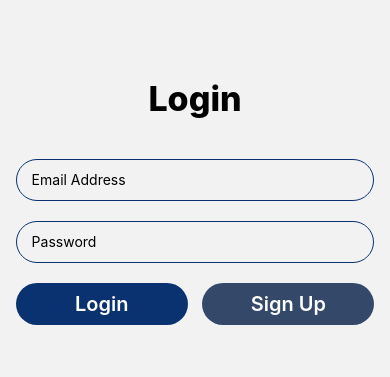
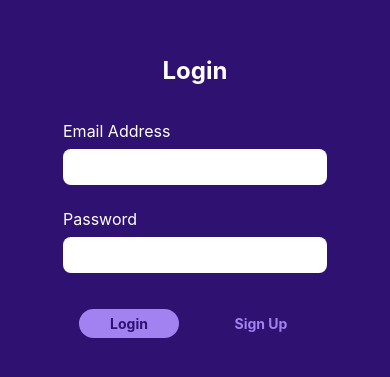
Before and after one commit to liewkm/group-1-skillsunion-capstone, a React Native app in the folder ExpenseTrackerApp/: screen /Login in a window 390 px wide. Shown: the part 221-598 px from the top of the page. Built offline with nearby package versions, Linux system fonts and the light colour scheme; no server answers.

Commit message:
Apply UI styling to Login, Signup, Logout screens

```diff
--- /dev/null
+++ b/ExpenseTrackerApp/components/commonUI/Input.js
@@ -0,0 +1,57 @@
+/*----
+  Input field component
+----*/
+
+import { View, Text, TextInput, StyleSheet } from "react-native";
+import { GlobalColors } from "../../utilities/colors";
+
+function Input({ inputLabel, inputConfig, style, invalid }) {
+  const inputStyles = [styles.input];
+  if (inputConfig.multiline) {
+    inputStyles.push(styles.inputMultiline);
+  }
+
+  if (invalid) {
+    inputStyles.push(styles.invalidEntry);
+  }
+
+  return (
+    <View style={[styles.container, style]}>
+      <Text style={[styles.label, styles.invalidEntry && invalid]}>
+        {inputLabel}
+      </Text>
+      <TextInput style={inputStyles} {...inputConfig} />
+    </View>
+  );
+}
+
+export default Input;
+
+const styles = StyleSheet.create({
+  container: {
+    marginHorizontal: 6,
+    marginVertical: 8,
+  },
+  label: {
+    fontSize: 16,
+    marginVertical: 8,
+    color: GlobalColors.primary100,
+  },
+  input: {
+    fontSize: 16,
+    backgroundColor: GlobalColors.primary100,
+    color: GlobalColors.primary800,
+    padding: 8,
+    borderRadius: 8,
+    minWidth : "49%"
+  },
+
+  inputMultiline: {
+    minHeight: 100,
+    textAlignVertical: "top",
+  },
+
+  invalidEntry: {
+    backgroundColor: GlobalColors.error50,
+  },
+});
--- a/ExpenseTrackerApp/screens/Login.js
+++ b/ExpenseTrackerApp/screens/Login.js
@@ -1,17 +1,11 @@
 import React, { useState } from 'react';
-import { Text, View, StyleSheet } from 'react-native';
-import TextBox from '../components/LoginSignup/TextBox';
-import Btn from '../components/LoginSignup/Btn';
+import { Text, View, StyleSheet, ScrollView } from 'react-native';
 import firebase from 'firebase/compat/app';
 
-const styles = StyleSheet.create({
-  view: {
-    flex: 1,
-    width: '100%',
-    justifyContent: 'center',
-    alignItems: 'center',
-  },
-});
+// Login Screen UI changes
+import Button from '../components/commonUI/Button';
+import Input from '../components/commonUI/Input';
+import { GlobalColors } from '../utilities/colors';
 
 export default function Login({ navigation }) {
   const [values, setValues] = useState({
@@ -30,7 +24,6 @@ export default function Login({ navigation }) {
 
   function Login() {
     const { email, pwd } = values;
-
     firebase
       .auth()
       .signInWithEmailAndPassword(email, pwd)
@@ -42,34 +35,58 @@ export default function Login({ navigation }) {
   }
 
   return (
-    <View style={styles.view}>
-      <Text style={{ fontSize: 34, fontWeight: '800', marginBottom: 20 }}>
-        Login
-      </Text>
-      <TextBox
-        placeholder='Email Address'
-        onChangeText={(text) => handleChange(text, 'email')}
-      />
-      <TextBox
-        placeholder='Password'
-        onChangeText={(text) => handleChange(text, 'pwd')}
-        secureTextEntry={true}
-      />
-      <View
-        style={{
-          flexDirection: 'row',
-          justifyContent: 'space-between',
-          alignItems: 'center',
-          width: '92%',
-        }}
-      >
-        <Btn onClick={() => Login()} title='Login' style={{ width: '48%' }} />
-        <Btn
-          onClick={() => navigation.navigate('Sign Up')}
-          title='Sign Up'
-          style={{ width: '48%', backgroundColor: '#344869' }}
+    <View style={styles.container}>
+      <View>
+        <Text style={styles.title}>Login</Text>
+        <Input
+          inputLabel='Email Address'
+          inputConfig={{
+            onChangeText: (text) => handleChange(text, 'email')
+          }}
         />
+        <Input
+          inputLabel='Password'
+          inputConfig={{
+            onChangeText: (text) => handleChange(text, 'pwd'),
+            secureTextEntry: true
+          }}
+        />
+        <View style={styles.buttonRow}>
+          <Button style={styles.button} onPress={Login}>
+            Login
+          </Button>
+          <Button style={styles.button} onPress={() => navigation.navigate('Sign Up')} mode='flat'>
+            Sign Up
+          </Button>
+        </View>
       </View>
     </View>
   );
 }
+const styles = StyleSheet.create({
+  container: {
+    flex: 1,
+    width: '100%',
+    justifyContent: 'center',
+    alignItems: 'center',
+    backgroundColor: GlobalColors.primary800,
+  },
+  title: {
+    fontSize: 24,
+    fontWeight: 'bold',
+    textAlign: 'center',
+    color: GlobalColors.primary50,
+    paddingVertical: 20,
+  },
+  buttonRow: {
+    flexDirection: 'row',
+    justifyContent: 'center',
+    alignItems: 'center',
+    paddingVertical: 20,
+  },
+  button: {
+    minWidth: 100,
+    marginHorizontal: 16,
+    marginVertical: 8,
+  },
+});
--- a/ExpenseTrackerApp/screens/Logout.js
+++ b/ExpenseTrackerApp/screens/Logout.js
@@ -1,6 +1,9 @@
 import React, { Component } from 'react';
-import { StyleSheet, View, Text, Button } from 'react-native';
+import { StyleSheet, View, Text } from 'react-native';
 import firebase from 'firebase/compat/app';
+
+import { GlobalColors } from '../utilities/colors';
+import Button from '../components/commonUI/Button';
 
 export default class Logout extends Component {
   constructor() {
@@ -24,12 +27,13 @@ export default class Logout extends Component {
     };
     return (
       <View style={styles.container}>
-        <Text style={styles.textStyle}>
-          Hi, are you signing out of the page?
+        <Text style={styles.title}>
+          Confirm Logout?
         </Text>
-        <Text>{this.state.displayName}</Text>
-
-        <Button color='#3740FE' title='Logout' onPress={() => this.signOut()} />
+        <Text style={styles.text}>{this.state.displayName}</Text>
+        <Button style={styles.button} onPress={() => this.signOut()}>
+          Logout
+        </Button>
       </View>
     );
   }
@@ -37,14 +41,34 @@ export default class Logout extends Component {
 const styles = StyleSheet.create({
   container: {
     flex: 1,
-    display: 'flex',
+    width: '100%',
     justifyContent: 'center',
     alignItems: 'center',
-    padding: 35,
-    backgroundColor: '#fff',
+    backgroundColor: GlobalColors.primary800,
   },
-  textStyle: {
-    fontSize: 15,
-    marginBottom: 20,
+  title: {
+    fontSize: 24,
+    fontWeight: 'bold',
+    textAlign: 'center',
+    color: GlobalColors.primary50,
+    paddingVertical: 20,
+  },
+  buttonRow: {
+    flexDirection: 'row',
+    justifyContent: 'center',
+    alignItems: 'center',
+    paddingVertical: 20,
+  },
+  button: {
+    minWidth: 100,
+    marginHorizontal: 16,
+    marginVertical: 8,
+    paddingVertical: 20,
+  },
+  text: {
+    fontSize: 16,
+    marginVertical: 8,
+    textAlign: 'center',
+    color: GlobalColors.primary100,
   },
 });
--- a/ExpenseTrackerApp/screens/Signup.js
+++ b/ExpenseTrackerApp/screens/Signup.js
@@ -1,17 +1,11 @@
 import React, { useState } from 'react';
 import { Text, View, StyleSheet } from 'react-native';
-import TextBox from '../components/LoginSignup/TextBox';
-import Btn from '../components/LoginSignup/Btn';
 import firebase from 'firebase/compat/app';
 
-const styles = StyleSheet.create({
-  view: {
-    flex: 1,
-    width: '100%',
-    justifyContent: 'center',
-    alignItems: 'center',
-  },
-});
+// Login Screen UI changes
+import Button from '../components/commonUI/Button';
+import Input from '../components/commonUI/Input';
+import { GlobalColors } from '../utilities/colors';
 
 export default function Signup({ navigation }) {
   const [values, setValues] = useState({
@@ -47,43 +41,66 @@ export default function Signup({ navigation }) {
   }
 
   return (
-    <View style={styles.view}>
-      <Text style={{ fontSize: 34, fontWeight: '800', marginBottom: 20 }}>
-        Sign Up
-      </Text>
-      <TextBox
-        placeholder='Email Address'
-        onChangeText={(text) => handleChange(text, 'email')}
-      />
-      <TextBox
-        placeholder='Password'
-        secureTextEntry={true}
-        onChangeText={(text) => handleChange(text, 'pwd')}
-      />
-      <TextBox
-        placeholder='Confirm Password'
-        secureTextEntry={true}
-        onChangeText={(text) => handleChange(text, 'pwd2')}
-      />
-      <View
-        style={{
-          flexDirection: 'row',
-          justifyContent: 'space-between',
-          alignItems: 'center',
-          width: '92%',
-        }}
-      >
-        <Btn
-          onClick={() => SignUp()}
-          title='Sign Up'
-          style={{ width: '48%' }}
+    <View style={styles.container}>
+      <View>
+        <Text style={styles.title}>Sign Up</Text>
+        <Input
+          inputLabel='Email Address'
+          inputConfig={{
+            onChangeText: (text) => handleChange(text, 'email')
+          }}
         />
-        <Btn
-          onClick={() => navigation.replace('Login')}
-          title='Login'
-          style={{ width: '48%', backgroundColor: '#344869' }}
+        <Input
+          inputLabel='Password'
+          inputConfig={{
+            onChangeText: (text) => handleChange(text, 'pwd'),
+            secureTextEntry: true
+          }}
         />
+        <Input
+          inputLabel='Confirm Password'
+          inputConfig={{
+            onChangeText: (text) => handleChange(text, 'pwd2'),
+            secureTextEntry: true
+          }}
+        />
+        <View style={styles.buttonRow}>
+          <Button style={styles.button} onPress={() => navigation.replace('Login')} mode='flat'>
+            Login
+          </Button>
+          <Button style={styles.button} onPress={SignUp}>
+            Sign Up
+          </Button>
+        </View>
       </View>
     </View>
   );
 }
+
+const styles = StyleSheet.create({
+  container: {
+    flex: 1,
+    width: '100%',
+    justifyContent: 'center',
+    alignItems: 'center',
+    backgroundColor: GlobalColors.primary800,
+  },
+  title: {
+    fontSize: 24,
+    fontWeight: 'bold',
+    textAlign: 'center',
+    color: GlobalColors.primary50,
+    paddingVertical: 20,
+  },
+  buttonRow: {
+    flexDirection: 'row',
+    justifyContent: 'center',
+    alignItems: 'center',
+    paddingVertical: 20,
+  },
+  button: {
+    minWidth: 100,
+    marginHorizontal: 16,
+    marginVertical: 8,
+  },
+});
```
